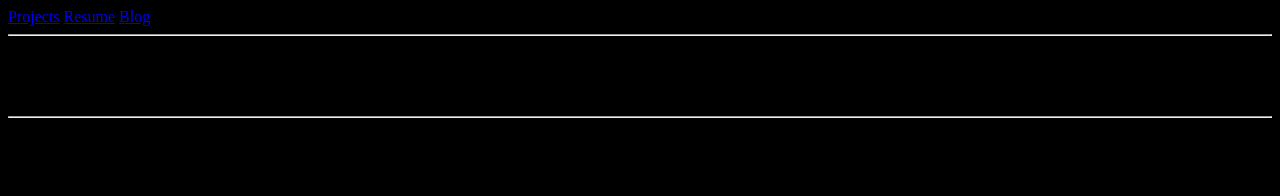
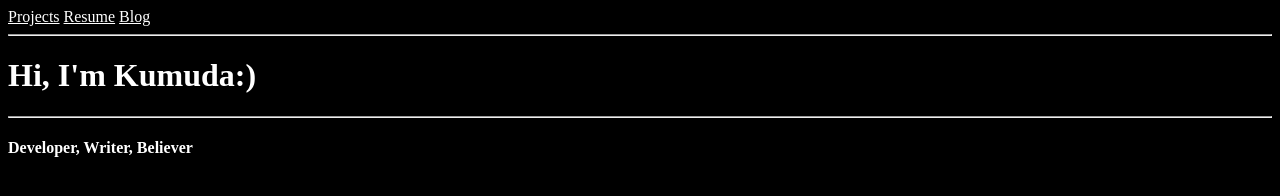
Before and after one commit to KumudaSG/personal-portfolio, a plain HTML site: page templates/index.html in a window 1280 px wide. Drawn offline with Linux system fonts and the light colour scheme.

Commit message:
set bgcolor, link to resume added

```diff
--- a/templates/index.html
+++ b/templates/index.html
@@ -6,16 +6,16 @@
     <link rel="stylesheet" href="./styles.css">
     <title>Kumuda S. </title>
 </head>
-<body style = 'background-color: black;'>
+<body class = 'main-page'>
     <section>
-    <a href = './projects.html' class = 'white-text'>Projects</a>
-    <a href = './resume.html' class = 'white-text'>Resume</a>
-    <a href = 'https://kumudasg.substack.com/' class = 'white-text'>Blog</a>
+    <a href = './projects.html' class = 'main-links'>Projects</a>
+    <a href = 'https://docs.google.com/document/d/1ABnUpnj9TmQMuUPwW8k-n3pYoXtHnMvXSzZ-SrJj4FM/edit?usp=sharing' class = 'main-links'>Resume</a>
+    <a href = 'https://kumudasg.substack.com/' class = 'main-links'>Blog</a>
     </section>
     <hr/>
-    <h1 class = 'white-text'>Hi, I'm Kumuda:)</h1>
+    <h1>Hi, I'm Kumuda:)</h1>
     <hr/>
-    <h4 class = 'white-text'>Developer, Writer, Believer</h4>
+    <h4>Developer, Writer, Believer</h4>
     <script src="./script.js"></script>
     <!--Header, nav bar, main, footer-->
 </body>
--- a/templates/styles.css
+++ b/templates/styles.css
@@ -0,0 +1,7 @@
+.main-links{
+    color :white;
+}
+.main-page{
+    background-color: black;
+    color :white;
+}
```
Also changed, not shown: templates/projects.html (+7 -6 lines).
